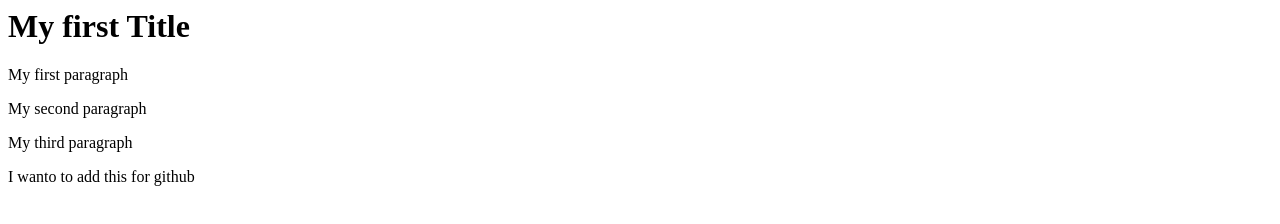
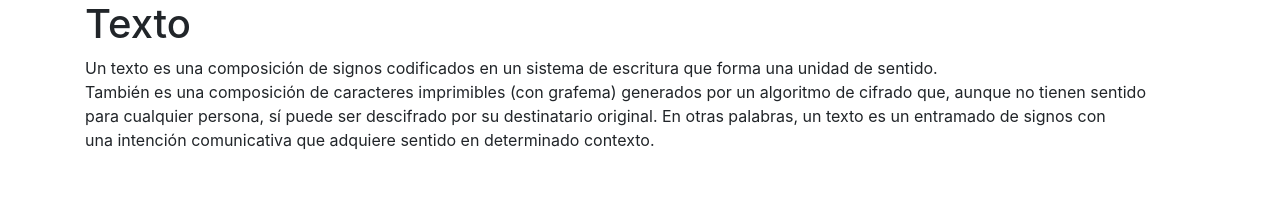
Before and after one commit to Alzugaray1997/node, a website: page index.html in a window 1280 px wide. Drawn offline with nearby package versions, Linux system fonts and the light colour scheme.

Commit message:
Intro. to Bootstrap

```diff
--- a/index.html
+++ b/index.html
@@ -1,13 +1,35 @@
 
 <head>
-    <title>Document</title>
+     <!-- Required meta tags always come first -->
+     <meta charset="utf-8">
+     <meta name="viewport" content="width=device-width, initial-scale=1, shrink-to-fit=no">
+     <meta http-equiv="x-ua-compatible" content="ie=edge">
+
+     <!-- Bootstrap CSS -->
+     <link rel="stylesheet" href="node_modules/bootstrap/dist/css/bootstrap.min.css">
+    <title>My page</title>
 </head>
 <body>
-    <h1>My first Title</h1>
-    <p>My first paragraph</p>
-    <p>My second paragraph</p>
-    <p>My third paragraph</p>
 
-    <p>I wanto to add this for github</p>
+    <div class="container">
+
+        <h1>Texto</h1>
+
+
+        <p>Un texto es una composición de signos codificados en un sistema de escritura que forma una unidad de sentido. <br>
+
+            También es una composición de caracteres imprimibles (con grafema) generados por un algoritmo de cifrado que, aunque no tienen sentido <br>
+            para cualquier persona, sí puede ser descifrado por su destinatario original. En otras palabras, un texto es un entramado de signos con <br>
+            una intención comunicativa que adquiere sentido en determinado contexto.
+
+    </div>
+
+
 </body>
+
+<!-- jQuery first, then Popper.js, then Bootstrap JS. -->
+<script src="node_modules/jquery/dist/jquery.slim.min.js"></script>
+<script src="node_modules/popper.js/dist/umd/popper.min.js"></script>
+<script src="node_modules/bootstrap/dist/js/bootstrap.min.js"></script>
+
 </html>
--- a/package.json
+++ b/package.json
@@ -20,5 +20,10 @@
   "homepage": "https://github.com/Alzugaray1997/node#readme",
   "devDependencies": {
     "lite-server": "^2.6.1"
+  },
+  "dependencies": {
+    "bootstrap": "^4.0.0",
+    "jquery": "^3.3.1",
+    "popper.js": "^1.12.9"
   }
 }
```
Also changed, not shown: 1 other file.
